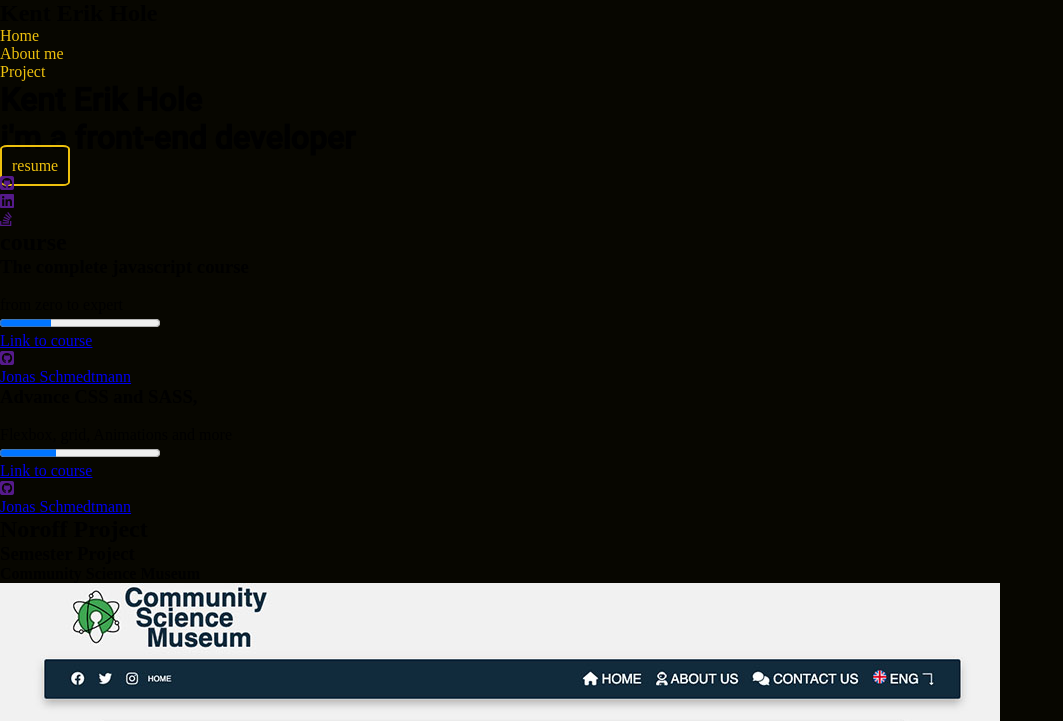
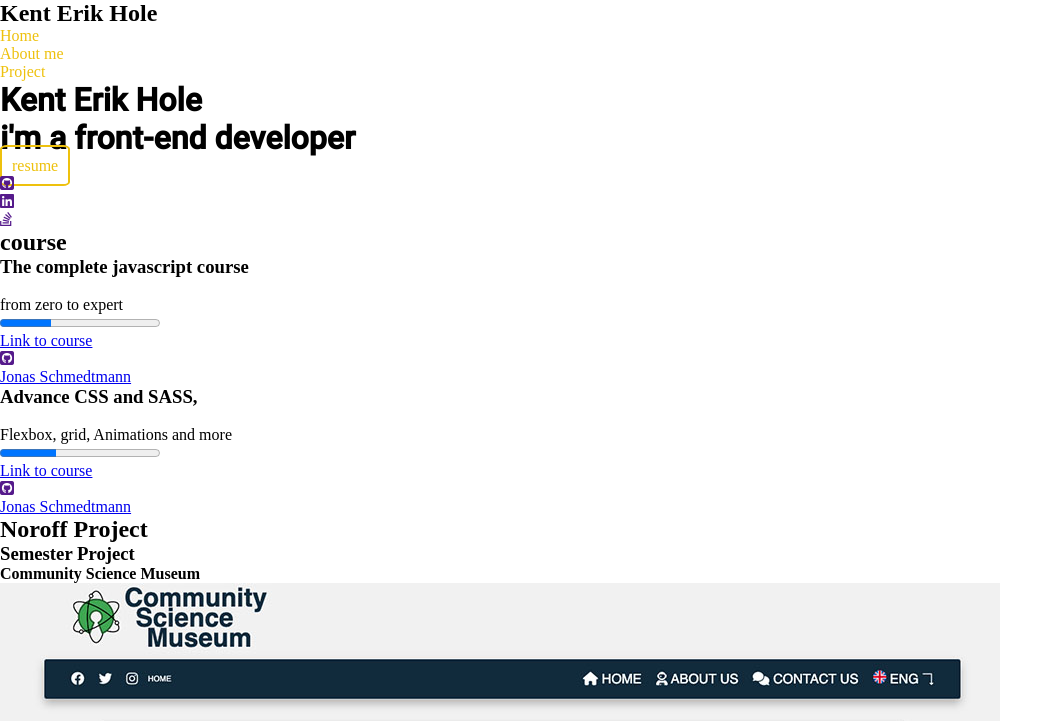
Before and after one commit to nexnic/portfolio-, a website: page index.html in a window 1280 px wide. Shown: the top 721 px of the page, without its empty margins (0-1063 px from the left). Drawn offline with nearby package versions, Linux system fonts and the light colour scheme; files that its build step writes are made by us from their sources.

Commit message:
Update base
Need to see page before adding background img

```diff
--- a/sass/base/_base.scss
+++ b/sass/base/_base.scss
@@ -7,7 +7,13 @@
     padding: 0;
     box-sizing: inherit;
 }
+/*
+    html, body {
 
-html, body {
-    background-color: $colorPrimary;
 }
+*/
+
+
+ul{
+    list-style: none;
+}
```
